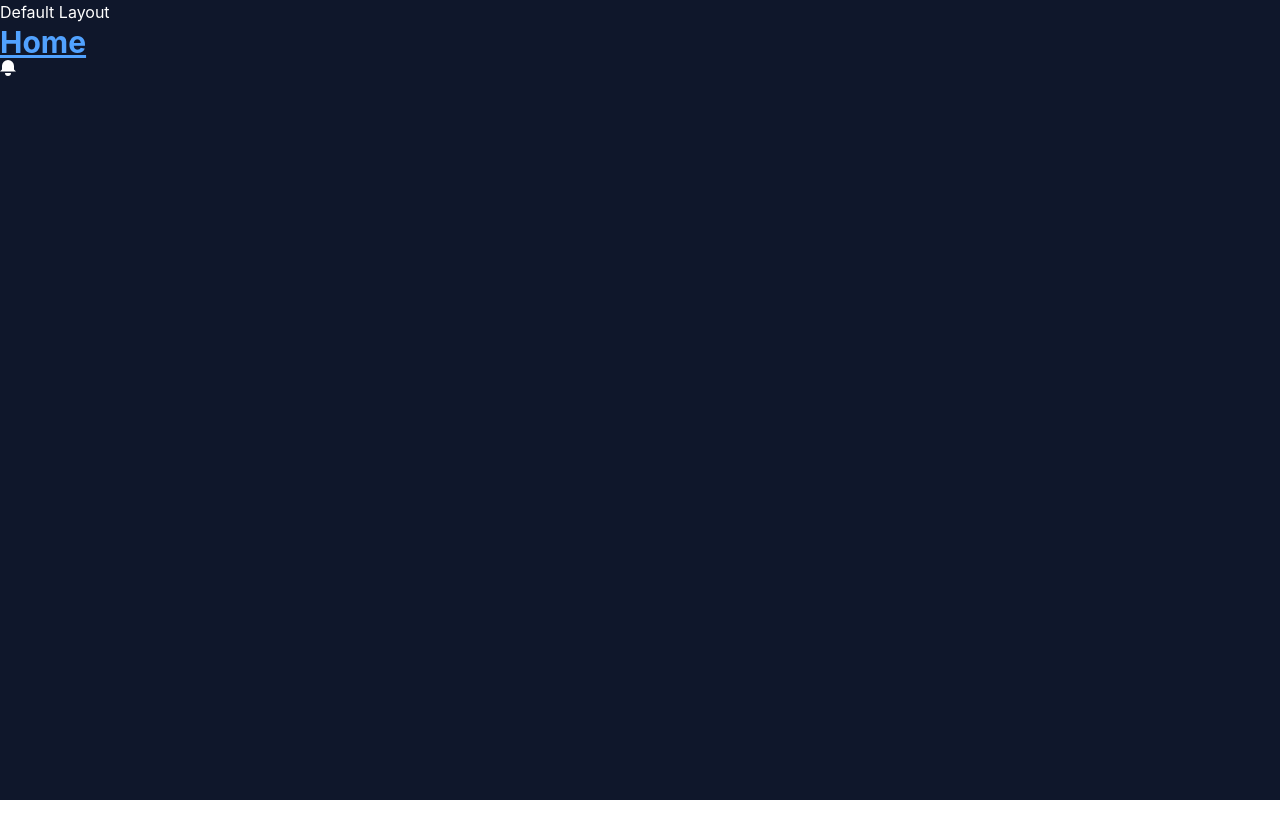
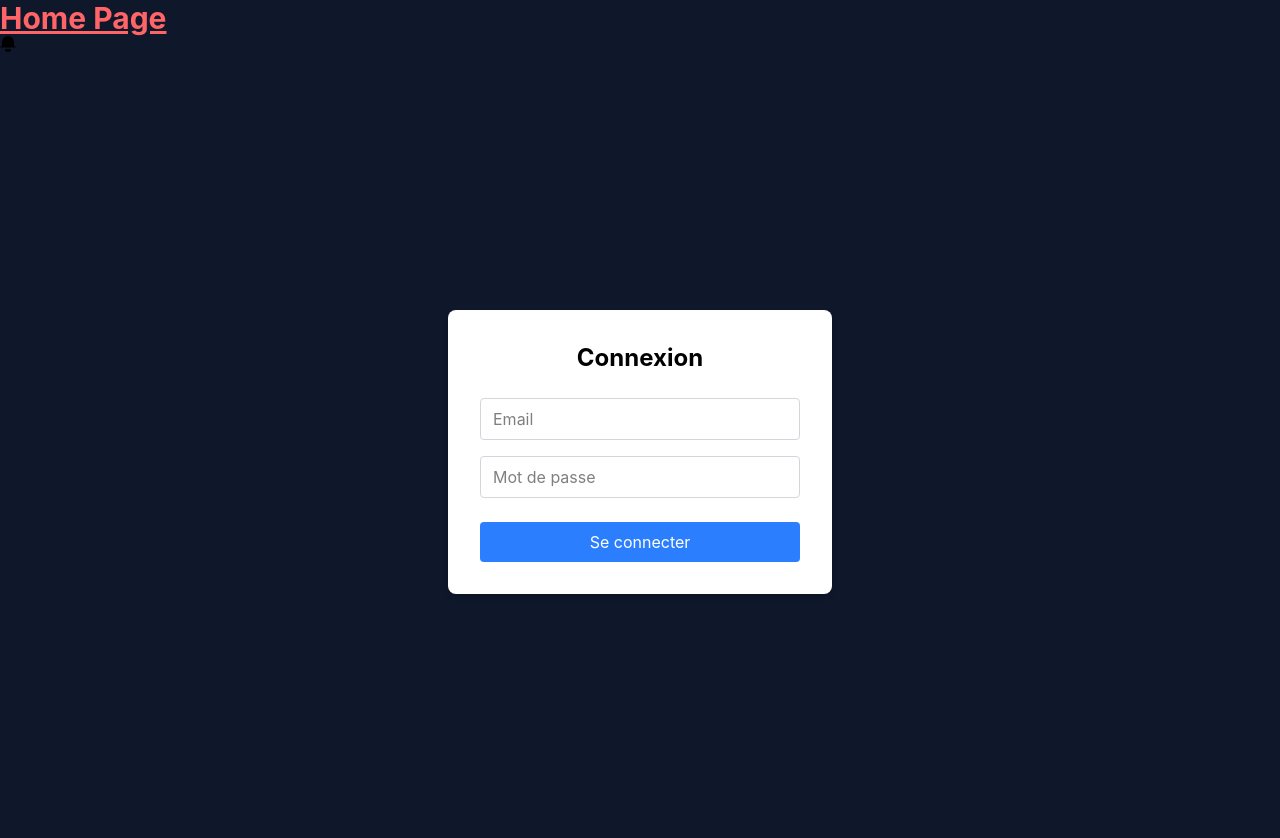
Before and after one commit to hyna42/nuxt-fcc-course, a Nuxt app: page / in a window 1280 px wide. Shown: the top 838 px of the page. Before the commit the page ends 800 px from the top, so only its background shows below. Built offline with nearby package versions, Linux system fonts and the light colour scheme.

Commit message:
feat : middleware

```diff
--- a/app/layouts/custom.vue
+++ /dev/null
@@ -1,6 +0,0 @@
-<template>
-  <div class="bg-green-900 min-h-screen text-white CustomLayout">
-    <h1>Custom Layout</h1>
-   <slot/>
-  </div>
-</template>
--- a/app/layouts/default.vue
+++ b/app/layouts/default.vue
@@ -1,6 +1,5 @@
 <template>
-  <div class="bg-slate-900 min-h-screen text-white DefaultLayout">
-    <h1>Default Layout</h1>
-   <slot/>
+  <div class="bg-slate-900 min-h-screen">
+    <slot />
   </div>
 </template>
--- /dev/null
+++ b/app/middleware/01.auth.global.ts
@@ -0,0 +1,6 @@
+// middleware/auth.global.ts
+export default defineNuxtRouteMiddleware((to, from) => {
+    console.log('to', to)
+    console.log('from', from)
+
+})
--- a/app/pages/default.vue
+++ /dev/null
@@ -1,12 +0,0 @@
-<script setup lang="ts">
-definePageMeta({
-  layout: "custom",
-});
-</script>
-
-<template>
-  <div>
-    <p class="text-3xl font-bold underline text-blue-400">Default Page</p>
-    <!-- <Alert/> -->
-  </div>
-</template>
--- a/app/pages/index.vue
+++ b/app/pages/index.vue
@@ -1,12 +1,49 @@
 <script setup lang="ts">
 const { sayHello } = useUtils();
+
+const login = () => {
+  console.log("hello");
+  // navigateTo("/");
+};
 </script>
 
 <template>
   <div>
-    <p class="text-3xl font-bold underline text-blue-400">Home</p>
+    <p class="text-3xl font-bold underline text-red-400">Home Page</p>
     <!-- <Alert/> -->
-    {{ console.log(":test:", sayHello()) }}
+    <pre>{{ sayHello() }}</pre>
     <IconsBell />
+    <div class="min-h-screen flex items-center justify-center">
+      <div class="bg-white p-8 rounded-lg shadow-md w-96">
+        <h2 class="text-2xl font-bold mb-6 text-center">Connexion</h2>
+
+        <form @submit.prevent="login">
+          <div class="mb-4">
+            <input
+              type="email"
+              placeholder="Email"
+              class="w-full px-3 py-2 border border-gray-300 rounded"
+              required
+            />
+          </div>
+
+          <div class="mb-6">
+            <input
+              type="password"
+              placeholder="Mot de passe"
+              class="w-full px-3 py-2 border border-gray-300 rounded"
+              required
+            />
+          </div>
+
+          <button
+            type="submit"
+            class="w-full bg-blue-500 text-white py-2 rounded hover:bg-blue-600"
+          >
+            Se connecter
+          </button>
+        </form>
+      </div>
+    </div>
   </div>
 </template>
--- /dev/null
+++ b/app/pages/profil.vue
@@ -0,0 +1,12 @@
+<script setup lang="ts">
+// definePageMeta({
+//   layout: "custom",
+// });
+</script>
+
+<template>
+  <div>
+    <p class="text-3xl font-bold underline text-blue-400">Profil Page</p>
+    <!-- <Alert/> -->
+  </div>
+</template>
--- a/nuxt.config.ts
+++ b/nuxt.config.ts
@@ -5,7 +5,8 @@ import tailwindcss from "@tailwindcss/vite";
 export default defineNuxtConfig({
   compatibilityDate: '2025-07-15',
   devtools: { enabled: true },
-  css:["./app/assets/css/main.css"],
+  css: ["./app/assets/css/main.css"],
+  // css: ['@picocss/pico'],
   vite: {
     plugins: [
       tailwindcss(),
--- a/package.json
+++ b/package.json
@@ -10,6 +10,7 @@
     "postinstall": "nuxt prepare"
   },
   "dependencies": {
+    "@picocss/pico": "^2.1.1",
     "@tailwindcss/vite": "^4.2.2",
     "nuxt": "^4.4.2",
     "tailwindcss": "^4.2.2",
```
Also changed, not shown: 1 other file (tests, documents, lock files or other folders).
